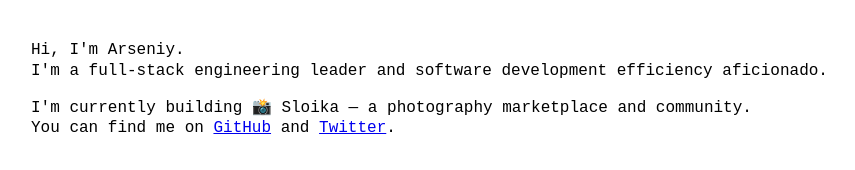
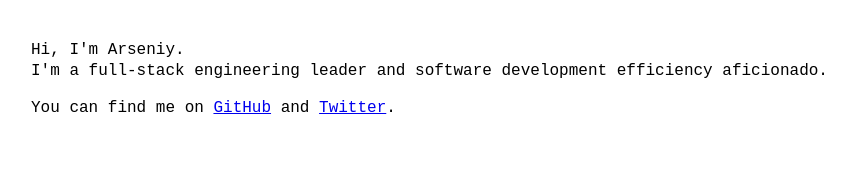
Before and after one commit to freeatnet/freeatnet.github.io, a plain HTML site: page index.html in a window 1280 px wide. Shown: the whole page, without its empty margins (9-864 px from the left). Drawn offline with Linux system fonts and the light colour scheme.

Commit message:
Update index.html

```diff
--- a/index.html
+++ b/index.html
@@ -17,7 +17,6 @@
         I'm a full-stack engineering leader and software development efficiency aficionado.
       </p>
       <p>
-        I'm currently building 📸 Sloika — a photography marketplace and community.<br />
         You can find me on <a href="https://github.com/freeatnet" target="_blank" rel="noopener noreferrer">GitHub</a> and <a href="https://twitter.com/freeatnet" target="_blank" rel="noopener noreferrer">Twitter</a>.
       </p>
     </article>
```
